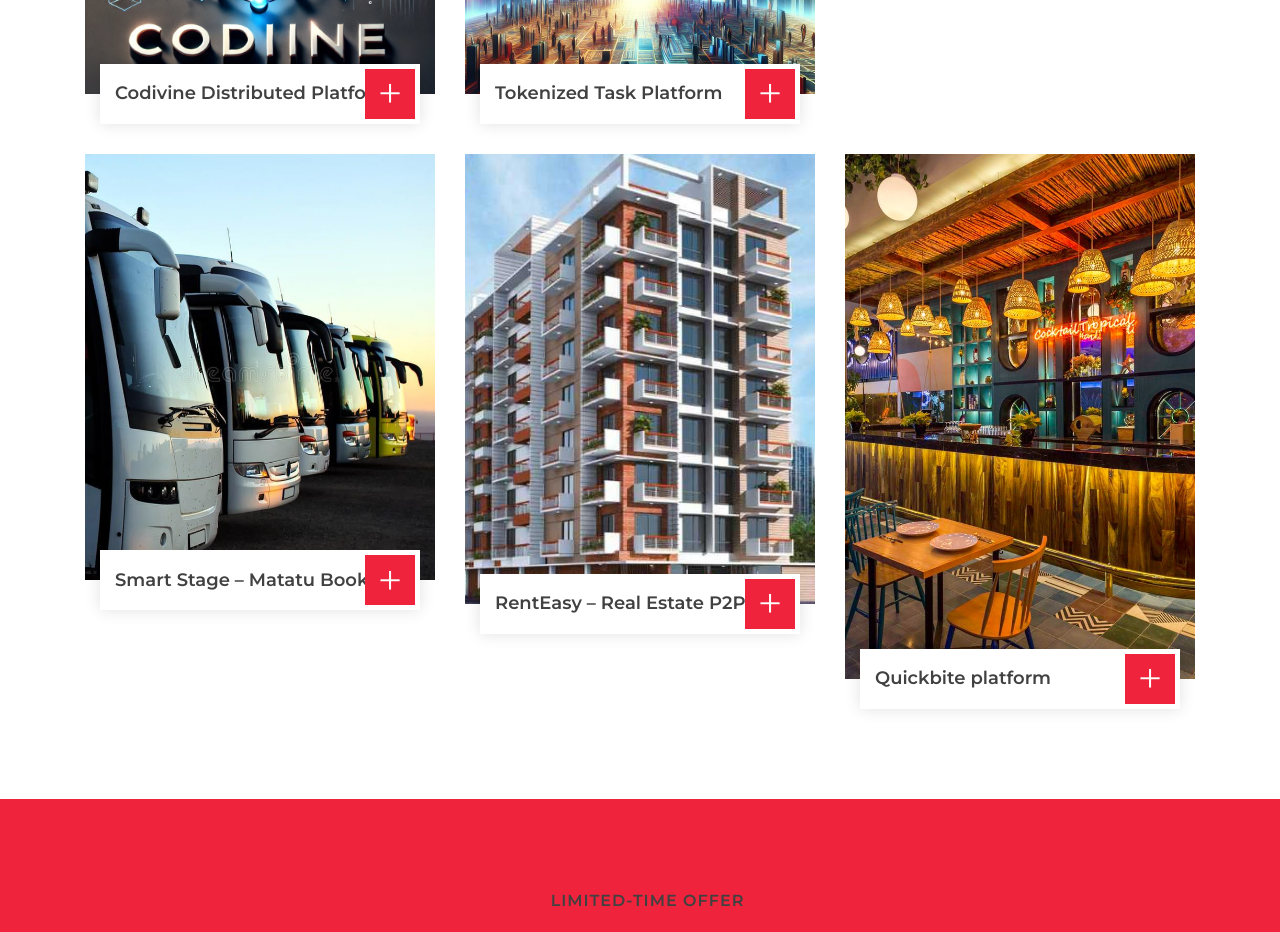
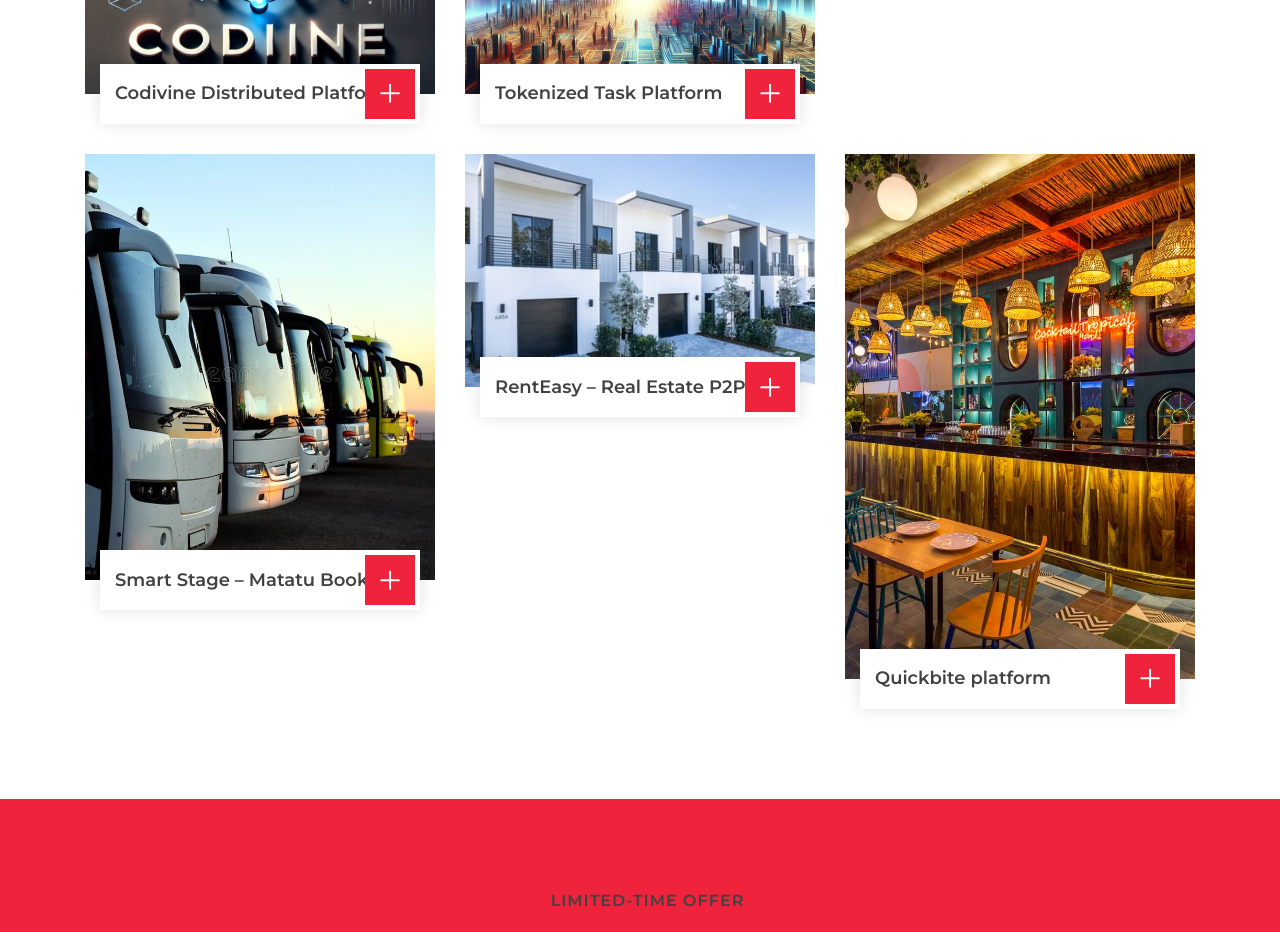
Before and after one commit to JoeB022/Portfolio, a plain HTML site: page index.html in a window 1280 px wide. Shown: the part 4300-5232 px from the top of the page. Drawn offline with nearby package versions, Linux system fonts and the light colour scheme.

Commit message:
Adding images

```diff
--- a/index.html
+++ b/index.html
@@ -349,7 +349,7 @@
             <div class="col-lg-4 col-md-6 col-sm-12 portfolio-item filter-web wow fadeInUp" data-wow-delay="0.5s">
                 <div class="portfolio-wrap">
                     <div class="portfolio-img">
-                        <img src="img/rentals.jpeg" alt="RentEasy App">
+                        <img src="img/House1.png" alt="RentEasy App">
                     </div>
                     <div class="portfolio-text">
                         <h3>RentEasy – Real Estate P2P</h3>
```
